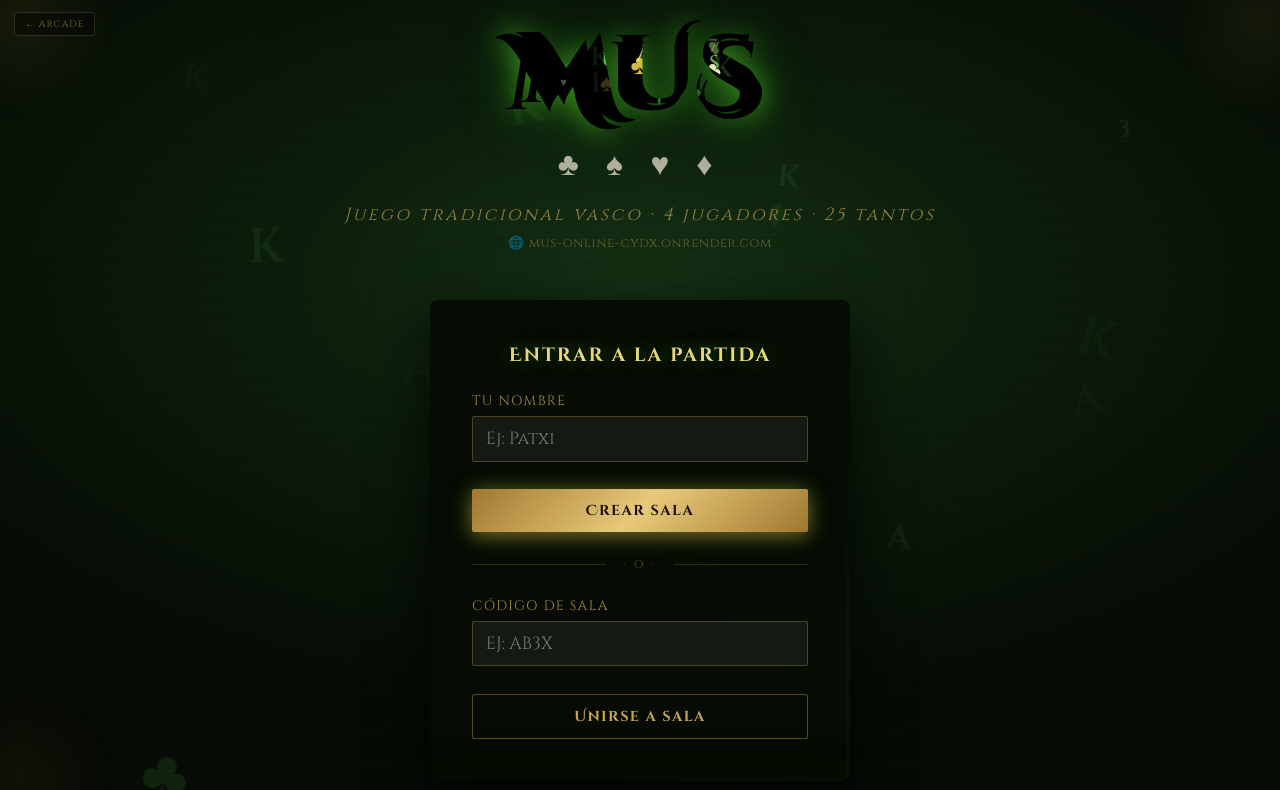
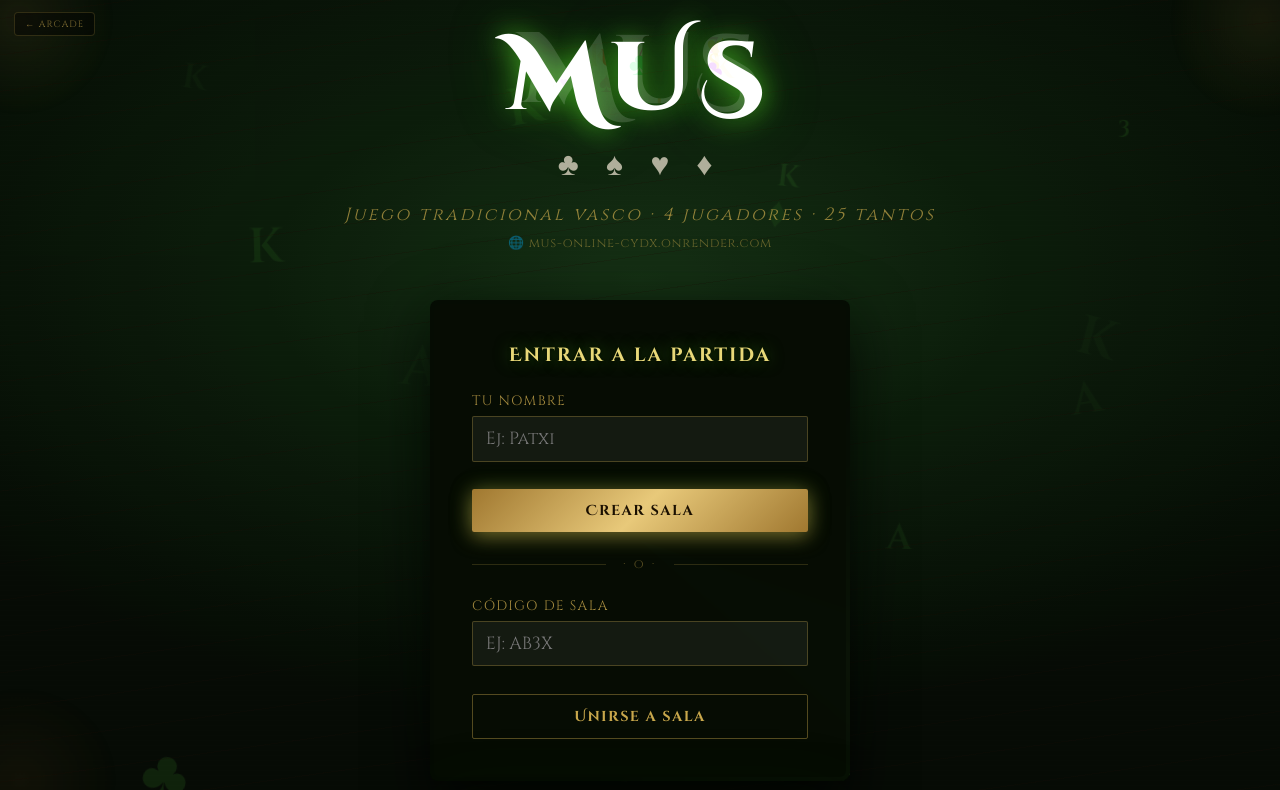
Before and after one commit to EdwardRovi/Arcade, a website: page mus.html in a window 1280 px wide. Shown: the top 790 px of the page. Drawn offline with Linux system fonts and the light colour scheme.

Commit message:
Add files via upload

```diff
--- a/mus.html
+++ b/mus.html
@@ -117,7 +117,7 @@
   font-family: 'Cinzel Decorative', cursive;
   font-size: clamp(3rem, 10vw, 6rem);
   font-weight: 900;
-  color: #000000;
+  color: #ffffff;
   text-shadow:
     0 0 22px rgba(80,220,40,0.6),
     0 0 55px rgba(40,160,20,0.35);
@@ -2605,7 +2605,7 @@
 // ══════════════════════════════════════════════════════════
 (function() {
   var SYMS   = ['\u2663','\u2660','\u2665','\u2666','7','3','1','K','A','M','U','S'];
-  var COLS   = ['100,255,80','160,255,120','220,255,180','255,230,80','80,255,100','255,255,200'];
+  var COLS   = ['255,30,30','255,200,0','0,200,255','255,0,200','0,255,80','255,100,0','180,0,255'];
   var canvas, ctx, W, H, fontStr, particles = [], raf, spawnTimer, dpr = 1;
 
   function setup() {
@@ -2639,7 +2639,7 @@
     ctx.font = fontStr;
     ctx.textAlign = 'center';
     ctx.textBaseline = 'middle';
-    ctx.fillStyle = '#000000'; // must be solid for source-atop to work
+    ctx.fillStyle = 'rgba(255,255,255,0.15)'; // light alpha = pixels for clipping, white text shows beneath
     ctx.fillText('MUS', W / 2, H / 2);
 
     // Particles only appear inside existing (letter) pixels
@@ -2679,8 +2679,8 @@
       col:     COLS[Math.floor(Math.random() * COLS.length)],
       x:       W * 0.08 + Math.random() * W * 0.84,
       y:       H * 0.12 + Math.random() * H * 0.76,
-      size:    11 + Math.random() * 20,
-      peak:    0.75 + Math.random() * 0.25,
+      size:    14 + Math.random() * 22,
+      peak:    0.90 + Math.random() * 0.10,
       fadeIn:  fadeIn,
       fadeOut: fadeOut,
       born:    Date.now()
```
